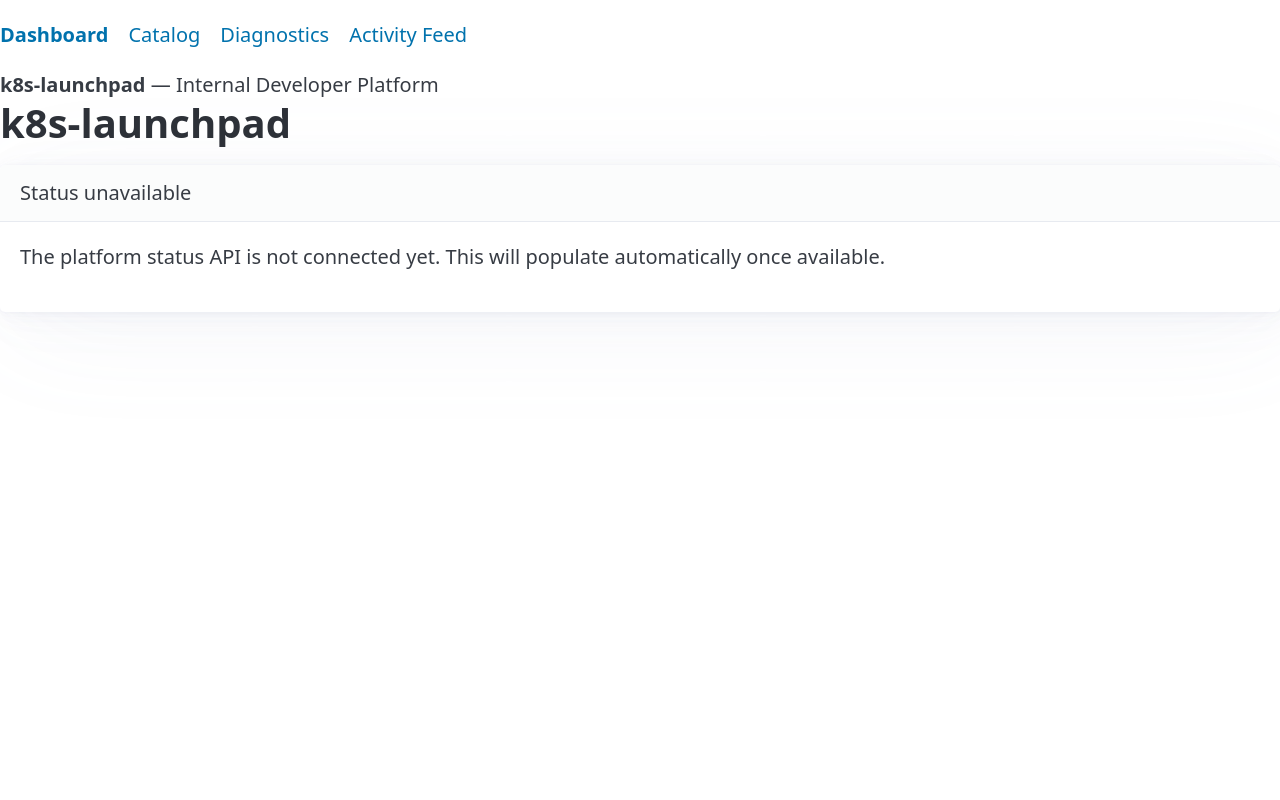
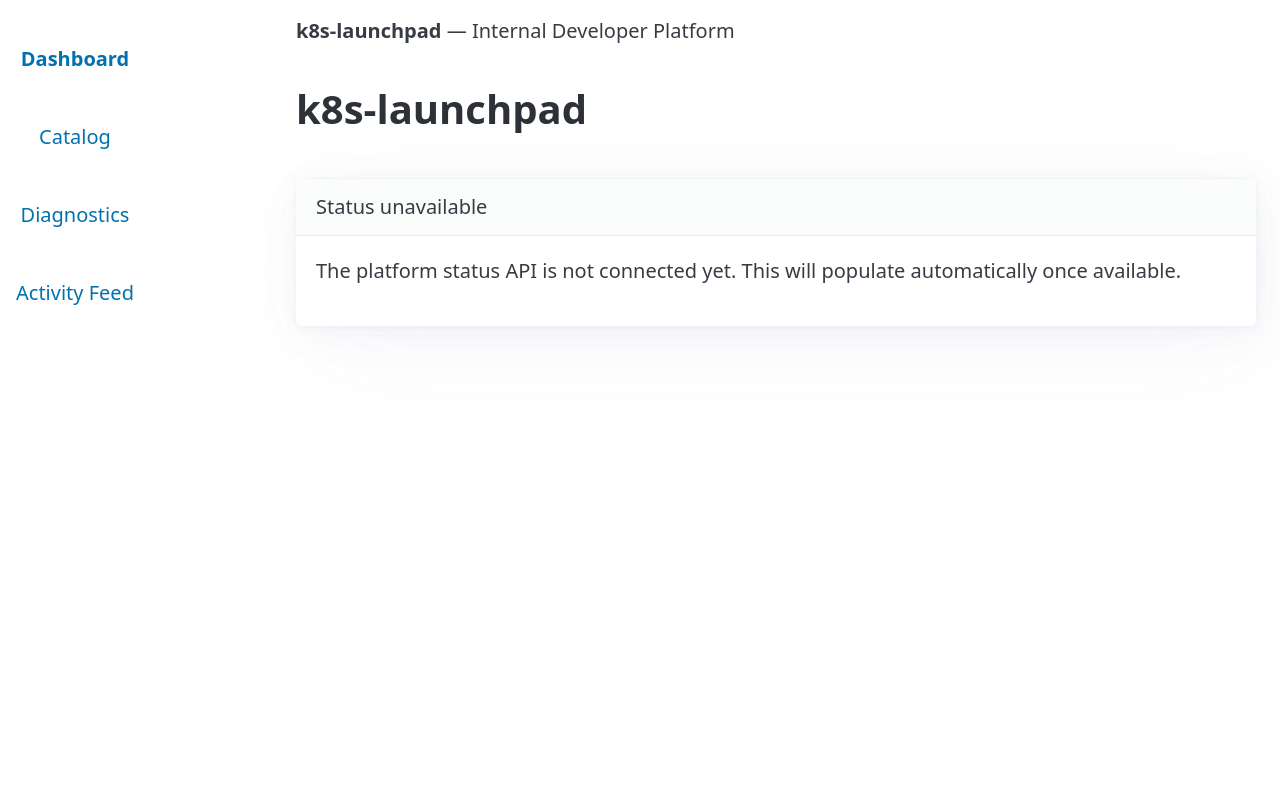
Before and after one commit to Dude775/k8s-launchpad, a Flask app: page / in a window 1280 px wide. Run offline with Flask 3, Linux system fonts and the light colour scheme.

Commit message:
add two-column shell layout CSS to close UI-02 gap

```diff
--- a/apps/launchpad/app/static/style.css
+++ b/apps/launchpad/app/static/style.css
@@ -34,3 +34,68 @@ h1, h2, h3 {
   display: block;
   min-height: 44px;
 }
+
+/* --- Two-column app shell (UI-02) ------------------------------------------
+   Pico is a classless framework: the author-invented layout classes emitted by
+   base.html (.layout/.sidebar/.main/.topbar) have no built-in styling, so the
+   two-column shell must be defined here. Values come from UI-SPEC.md:
+   xl (32px) sidebar-to-content gutter, secondary surface
+   (--pico-card-background-color) for sidebar + topbar, lg (24px) section
+   padding, 2xl (48px) hero-to-status-cards break, lg (24px) between cards. */
+
+.layout {
+  display: grid;
+  grid-template-columns: 240px 1fr;
+  gap: 32px;                 /* xl — sidebar-to-content gutter */
+  min-height: 100vh;
+}
+
+.sidebar {
+  background: var(--pico-card-background-color);
+  padding: 24px 16px;        /* lg block / md inline */
+}
+
+/* Override Pico's default `nav ul { display: flex }` (horizontal row) so the
+   sidebar links stack as a vertical column. Resolves the compounding layout
+   defect: without this the sidebar renders as a horizontal nav bar. */
+.sidebar ul {
+  list-style: none;
+  margin: 0;
+  padding: 0;
+  display: flex;
+  flex-direction: column;
+  gap: 8px;                  /* sm — between nav items */
+}
+
+.main {
+  display: flex;
+  flex-direction: column;
+  min-width: 0;              /* allow content to shrink instead of overflowing the grid track */
+}
+
+.topbar {
+  background: var(--pico-card-background-color);
+  padding: 16px 24px;        /* md block / lg inline */
+}
+
+.main > main {
+  padding: 24px 24px 64px;   /* lg sides, lg top, 3xl bottom (page-level) */
+}
+
+/* Status-cards section: focal point of the landing page. 2xl break below the
+   hero, lg gap between individual cards. Cards themselves are <article>
+   elements already styled by Pico's card rule. */
+#status-cards {
+  display: flex;
+  flex-direction: column;
+  gap: 24px;                 /* lg — between status cards */
+  margin-top: 48px;          /* 2xl — hero-to-status-cards break */
+}
+
+/* Collapse to a single column on small viewports. */
+@media (max-width: 768px) {
+  .layout {
+    grid-template-columns: 1fr;
+    gap: 24px;
+  }
+}
```
